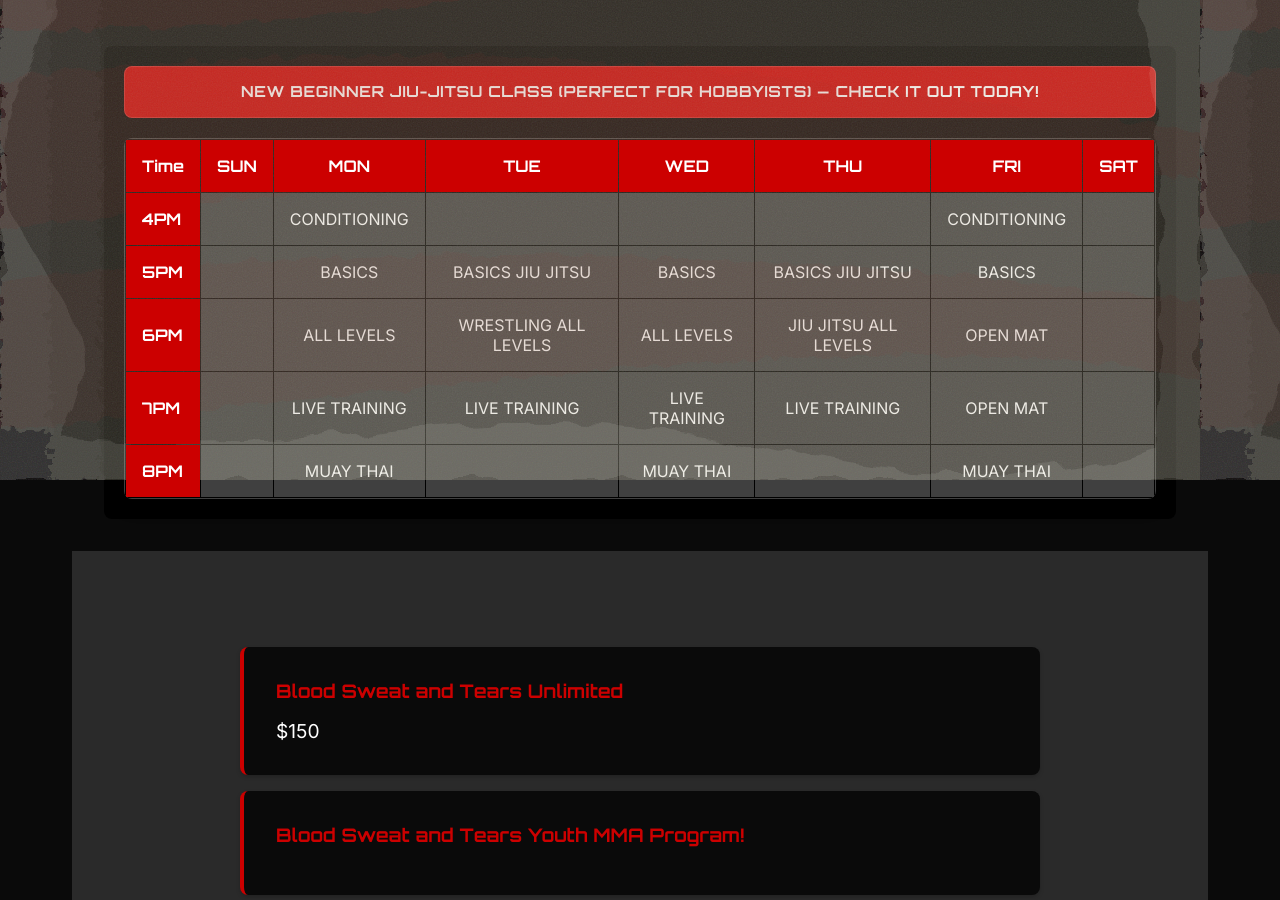
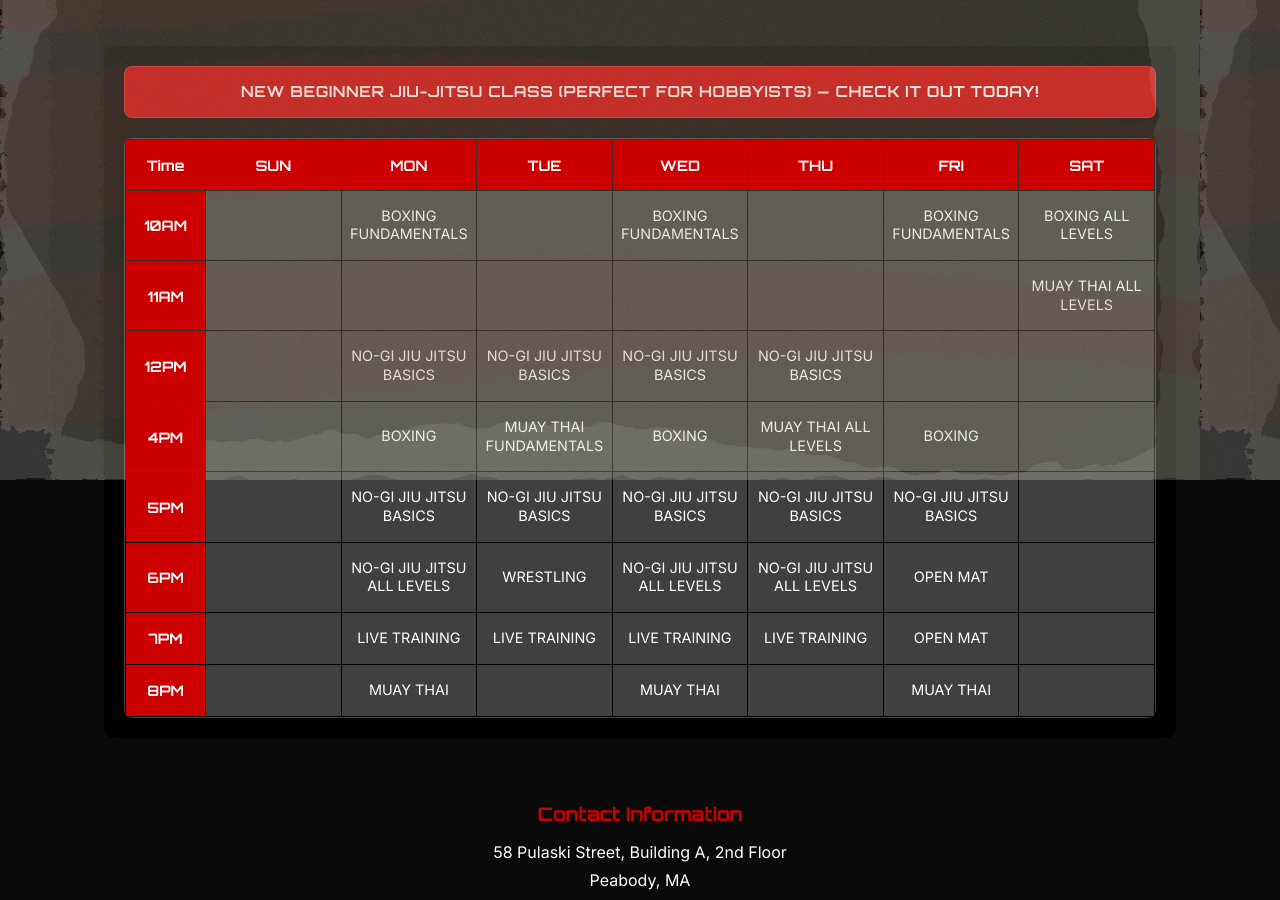
Before and after one commit to Bjorno02/BSTWebsite, a Next.js app: page /schedule in a window 1280 px wide. Shown: the part 320-1220 px from the top of the page. Built offline with nearby package versions, Linux system fonts and the light colour scheme.

Commit message:
schedule

```diff
--- a/app/pricing/muay-thai/page.tsx
+++ b/app/pricing/muay-thai/page.tsx
@@ -321,7 +321,7 @@
           <InfoSection>
             <h3>Training Schedule</h3>
             <p>
-              Muay Thai classes are held Monday, Wednesday, and Friday at 8PM. Classes focus on
+              Muay Thai classes run six days a week: Monday, Wednesday, and Friday at 8PM, Tuesday at 4PM (Fundamentals), Thursday at 4PM (All Levels), and Saturday at 11AM (All Levels). Classes focus on
               technique development, conditioning, and practical application. Check our schedule
               page for detailed class times and availability.
             </p>
--- a/app/schedule/page.tsx
+++ b/app/schedule/page.tsx
@@ -39,6 +39,11 @@
   margin: 0 auto;
   padding-left: 2rem;
   padding-right: 2rem;
+
+  @media (max-width: 1279px) {
+    padding-left: 0.75rem;
+    padding-right: 0.75rem;
+  }
 
   @media (max-width: 768px) {
     padding-top: 80px;
@@ -129,6 +134,10 @@
   border-radius: 8px;
   margin: 2rem 0;
 
+  @media (max-width: 1279px) {
+    padding: 8px;
+  }
+
   @media (max-width: 768px) {
     padding: 15px;
     margin: 1.5rem 0;
@@ -149,7 +158,7 @@
   background: #404040;
   padding: 1px;
 
-  @media (max-width: 768px) {
+  @media (max-width: 1024px) {
     overflow-x: visible;
     background: transparent;
     box-shadow: none;
@@ -159,10 +168,16 @@
 
 const Table = styled.table`
   width: 100%;
+  min-width: 960px;
+  table-layout: fixed;
   border-collapse: collapse;
   background: #404040;
 
-  @media (max-width: 768px) {
+  @media (max-width: 1279px) {
+    min-width: 900px;
+  }
+
+  @media (max-width: 1024px) {
     display: none;
   }
 `;
@@ -170,28 +185,36 @@
 const Th = styled.th`
   background: #CC0000 !important;
   color: #FFFFFF !important;
-  padding: 1rem;
+  padding: 1rem 0.5rem;
   text-align: center;
   font-weight: bold;
+  font-size: 0.9rem;
   border: 1px solid #000000;
   font-family: 'Orbitron', sans-serif;
   position: relative;
   z-index: 10;
 
-  @media (max-width: 768px) {
-    padding: 0.75rem;
-    font-size: 0.9rem;
-  }
-
-  @media (max-width: 480px) {
-    padding: 0.5rem;
+  @media (max-width: 1279px) {
+    padding: 0.85rem 0.35rem;
     font-size: 0.8rem;
   }
 `;
 
+const TimeHeader = styled(Th)`
+  width: 80px;
+
+  @media (max-width: 1279px) {
+    width: 68px;
+  }
+`;
+
 const Td = styled.td<{ $hasClass: boolean }>`
-  padding: 1rem;
+  padding: 1rem 0.4rem;
+  font-size: 0.9rem;
+  line-height: 1.3;
   text-align: center;
+  vertical-align: middle;
+  overflow-wrap: anywhere;
   border: 1px solid #000000;
   background: #404040;
   color: #FFFFFF;
@@ -201,13 +224,8 @@
     background: ${props => props.$hasClass ? '#330000' : '#1a1a1a'};
   }
 
-  @media (max-width: 768px) {
-    padding: 0.75rem;
-    font-size: 0.9rem;
-  }
-
-  @media (max-width: 480px) {
-    padding: 0.5rem;
+  @media (max-width: 1279px) {
+    padding: 0.85rem 0.3rem;
     font-size: 0.8rem;
   }
 `;
@@ -216,19 +234,16 @@
   background: #CC0000 !important;
   color: #FFFFFF !important;
   font-weight: bold;
-  padding: 1rem;
+  font-size: 0.9rem;
+  padding: 1rem 0.5rem;
+  text-align: center;
   border: 1px solid #000000;
   font-family: 'Orbitron', sans-serif;
   position: relative;
   z-index: 10;
 
-  @media (max-width: 768px) {
-    padding: 0.75rem;
-    font-size: 0.9rem;
-  }
-
-  @media (max-width: 480px) {
-    padding: 0.5rem;
+  @media (max-width: 1279px) {
+    padding: 0.85rem 0.35rem;
     font-size: 0.8rem;
   }
 `;
@@ -236,13 +251,31 @@
 const MobileSchedule = styled.div`
   display: none;
 
-  @media (max-width: 768px) {
-    display: block;
+  @media (max-width: 1024px) {
+    display: grid;
+    grid-template-columns: repeat(2, minmax(0, 1fr));
+    gap: 1.25rem;
+    align-items: start;
+  }
+
+  /* Tablet pairs: MON/TUE, WED/THU, FRI/SAT, then SUN alone and centered */
+  @media (min-width: 641px) and (max-width: 1024px) {
+    & > [data-day='SUN'] {
+      order: 1;
+      grid-column: 1 / -1;
+      width: calc(50% - 0.625rem);
+      justify-self: center;
+    }
+  }
+
+  @media (max-width: 640px) {
+    grid-template-columns: minmax(0, 1fr);
+    gap: 1rem;
   }
 `;
 
 const MobileDay = styled.div`
-  margin-bottom: 2rem;
+  min-width: 0;
   background: #404040;
   border-radius: 8px;
   overflow: hidden;
@@ -261,9 +294,9 @@
 
 const MobileTimeSlot = styled.div`
   display: flex;
-  justify-content: space-between;
   align-items: center;
-  padding: 1rem;
+  gap: 0.75rem;
+  padding: 0.85rem 1rem;
   border-bottom: 1px solid #000000;
   background: #404040;
   color: #FFFFFF;
@@ -275,89 +308,51 @@
   &:hover {
     background: #330000;
   }
+
+  @media (max-width: 480px) {
+    padding: 0.75rem;
+    gap: 0.6rem;
+  }
 `;
 
 const MobileTime = styled.div`
+  flex: 0 0 auto;
   background: #CC0000;
   color: #FFFFFF;
-  padding: 0.5rem 1rem;
+  padding: 0.5rem 0.75rem;
   border-radius: 4px;
   font-family: 'Orbitron', sans-serif;
   font-weight: bold;
-  font-size: 0.9rem;
-  min-width: 80px;
+  font-size: 0.85rem;
+  min-width: 72px;
   text-align: center;
+  white-space: nowrap;
+
+  @media (max-width: 480px) {
+    font-size: 0.75rem;
+    min-width: 64px;
+    padding: 0.45rem 0.5rem;
+  }
 `;
 
 const MobileClass = styled.div`
-  flex: 1;
-  margin-left: 1rem;
-  font-size: 1rem;
+  flex: 1 1 0;
+  min-width: 0;
+  font-size: 0.95rem;
+  line-height: 1.3;
+  overflow-wrap: anywhere;
 
   @media (max-width: 480px) {
-    font-size: 0.9rem;
+    font-size: 0.875rem;
   }
 `;
 
-const PricingSection = styled(Section)`
-  background: ${colors.darkGrey};
-  color: ${colors.white};
-  padding: 4rem 0;
-`;
-
-const PricingContainer = styled.div`
-  display: flex;
-  flex-direction: column;
-  gap: 1rem;
-  max-width: 800px;
-  margin: 2rem auto;
-`;
-
-const PricingOption = styled.div`
-  background: ${colors.black};
-  padding: 2rem;
-  border-radius: 8px;
-  box-shadow: 0 2px 4px rgba(0, 0, 0, 0.2);
-  border-left: 4px solid ${colors.red};
-  transition: transform 0.3s ease;
-
-  &:hover {
-    transform: translateX(5px);
-  }
-
-  h3 {
-    color: ${colors.red};
-    margin: 0 0 1rem 0;
-    font-family: 'Orbitron', sans-serif;
-  }
-
-  p {
-    margin: 0;
-    font-size: 1.2rem;
-    color: ${colors.white};
-  }
-`;
-
-const NoContract = styled.div`
-  background: ${colors.red};
-  color: ${colors.white};
-  padding: 1.5rem;
+const MobileEmpty = styled.div`
+  padding: 1rem;
   text-align: center;
-  border-radius: 8px;
-  margin: 1rem 0;
-  box-shadow: 0 2px 4px rgba(0, 0, 0, 0.2);
-
-  h3 {
-    margin: 0 0 0.5rem 0;
-    color: ${colors.white};
-    font-family: 'Orbitron', sans-serif;
-    text-transform: uppercase;
-  }
-
-  p {
-    margin: 0;
-    font-weight: bold;
-  }
+  color: rgba(255, 255, 255, 0.6);
+  font-size: 0.9rem;
+  font-style: italic;
 `;
 
 const ContactInfo = styled.div`
@@ -391,7 +386,7 @@
   }
 `;
 
-const TIMES = ['4PM', '5PM', '6PM', '7PM', '8PM'] as const;
+const TIMES = ['10AM', '11AM', '12PM', '4PM', '5PM', '6PM', '7PM', '8PM'] as const;
 const DAYS = ['SUN', 'MON', 'TUE', 'WED', 'THU', 'FRI', 'SAT'] as const;
 
 type ScheduleTime = typeof TIMES[number];
@@ -414,30 +409,57 @@
     times: TIMES,
     days: DAYS,
     classes: {
-      '4PM': {
+      '10AM': {
         SUN: '',
-        MON: 'CONDITIONING',
+        MON: 'BOXING FUNDAMENTALS',
+        TUE: '',
+        WED: 'BOXING FUNDAMENTALS',
+        THU: '',
+        FRI: 'BOXING FUNDAMENTALS',
+        SAT: 'BOXING ALL LEVELS'
+      },
+      '11AM': {
+        SUN: '',
+        MON: '',
         TUE: '',
         WED: '',
         THU: '',
-        FRI: 'CONDITIONING',
+        FRI: '',
+        SAT: 'MUAY THAI ALL LEVELS'
+      },
+      '12PM': {
+        SUN: '',
+        MON: 'NO-GI JIU JITSU BASICS',
+        TUE: 'NO-GI JIU JITSU BASICS',
+        WED: 'NO-GI JIU JITSU BASICS',
+        THU: 'NO-GI JIU JITSU BASICS',
+        FRI: '',
+        SAT: ''
+      },
+      '4PM': {
+        SUN: '',
+        MON: 'BOXING',
+        TUE: 'MUAY THAI FUNDAMENTALS',
+        WED: 'BOXING',
+        THU: 'MUAY THAI ALL LEVELS',
+        FRI: 'BOXING',
         SAT: ''
       },
       '5PM': {
         SUN: '',
-        MON: 'BASICS',
-        TUE: 'BASICS JIU JITSU',
-        WED: 'BASICS',
-        THU: 'BASICS JIU JITSU',
-        FRI: 'BASICS',
+        MON: 'NO-GI JIU JITSU BASICS',
+        TUE: 'NO-GI JIU JITSU BASICS',
+        WED: 'NO-GI JIU JITSU BASICS',
+        THU: 'NO-GI JIU JITSU BASICS',
+        FRI: 'NO-GI JIU JITSU BASICS',
         SAT: ''
       },
       '6PM': {
         SUN: '',
-        MON: 'ALL LEVELS',
-        TUE: 'WRESTLING ALL LEVELS',
-        WED: 'ALL LEVELS',
-        THU: 'JIU JITSU ALL LEVELS',
+        MON: 'NO-GI JIU JITSU ALL LEVELS',
+        TUE: 'WRESTLING',
+        WED: 'NO-GI JIU JITSU ALL LEVELS',
+        THU: 'NO-GI JIU JITSU ALL LEVELS',
         FRI: 'OPEN MAT',
         SAT: ''
       },
@@ -482,7 +504,7 @@
                 <Table>
                   <thead>
                     <tr>
-                      <Th>Time</Th>
+                      <TimeHeader>Time</TimeHeader>
                       {schedule.days.map(day => (
                         <Th key={day}>{day}</Th>
                       ))}
@@ -508,8 +530,11 @@
 
               <MobileSchedule>
                 {schedule.days.map(day => (
-                  <MobileDay key={day}>
+                  <MobileDay key={day} data-day={day}>
                     <MobileDayHeader>{day}</MobileDayHeader>
+                    {schedule.times.every(time => schedule.classes[time][day] === '') && (
+                      <MobileEmpty>No scheduled classes</MobileEmpty>
+                    )}
                     {schedule.times.map(time => {
                       const className = schedule.classes[time][day];
                       if (className === '') return null;
@@ -525,50 +550,6 @@
               </MobileSchedule>
             </TableWrapper>
           </Container>
-
-          <PricingSection>
-            <Container>
-              <PricingContainer>
-                <PricingOption>
-                  <h3>Blood Sweat and Tears Unlimited</h3>
-                  <p>$150</p>
-                </PricingOption>
-                <PricingOption>
-                  <h3>Blood Sweat and Tears Youth MMA Program!</h3>
-                </PricingOption>
-                <PricingOption>
-                  <h3>Unlimited Youth Membership</h3>
-                  <p>$125</p>
-                </PricingOption>
-                <PricingOption>
-                  <h3>Youth Grappling Membership</h3>
-                  <p>$75</p>
-                </PricingOption>
-                <PricingOption>
-                  <h3>Youth Striking Membership</h3>
-                  <p>$75</p>
-                </PricingOption>
-                <PricingOption>
-                  <h3>Blood Sweat and Tears Striking Program</h3>
-                </PricingOption>
-                <PricingOption>
-                  <h3>Striking Membership</h3>
-                  <p>$125</p>
-                </PricingOption>
-                <PricingOption>
-                  <h3>ONE MONTH UNLIMITED + Shin Pads & Gloves</h3>
-                  <p>$250</p>
-                </PricingOption>
-                <NoContract>
-                  <h3>NO CONTRACT - NO COMMITMENT</h3>
-                  <p>SPACE LIMITED</p>
-                </NoContract>
-                <PricingOption>
-                  <h3>ADULT DROP-IN'S WELCOMED!</h3>
-                </PricingOption>
-              </PricingContainer>
-            </Container>
-          </PricingSection>
 
           <ContactInfo>
             <h3>Contact Information</h3>
```
Also changed, not shown: 1 other file (tests, documents, lock files or other folders).
